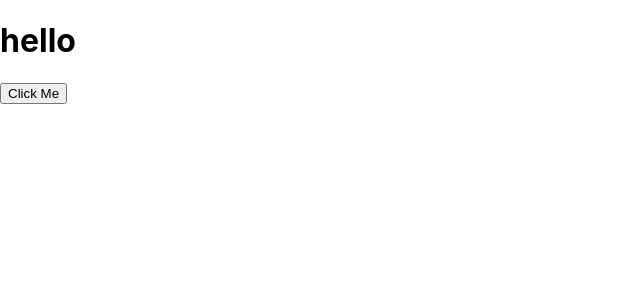
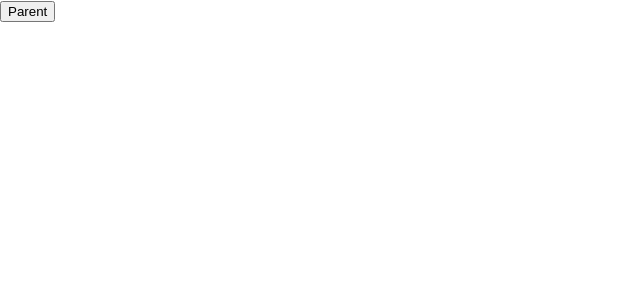
Before and after one commit to aniketstiwari/react_practice, a React (Create React App) app: page / in a window 1280 px wide. Shown: the top 300 px of the page, without its empty margins (0-640 px from the left). Built offline with nearby package versions, Linux system fonts and the light colour scheme.

Commit message:
Pass method as props from child to parent

```diff
--- a/src/App.js
+++ b/src/App.js
@@ -3,6 +3,7 @@ import Counter from './Counter';
 import EventBind from './EventBind';
 import Greet from './Greet';
 import Welcome from './Welcome';
+import ParentComponent from './ParentComponent';
 
 function App() {
   return (
@@ -10,7 +11,8 @@ function App() {
       { /*<Counter/> */ }
       {/* <Greet name="aniket" movie="inception"/> */}
       {/* <Welcome name="aniket" movie="inception"/> */}
-      <EventBind />
+      {/* <EventBind /> */}
+      <ParentComponent/>
     </>
   );
 }
--- /dev/null
+++ b/src/ChildComponent.jsx
@@ -0,0 +1,17 @@
+import { render } from '@testing-library/react';
+import React from 'react';
+
+function ChildComponent(props) {
+    return(
+        <div>
+            {/* If you just want to parent class method you can directly call
+             the prop with () */}
+            {/* <button onClick={props.handler}>Parent</button> */}
+            {/* But if you want to call a parent method with arguments you need to use
+            arrow function */}
+            { <button onClick={() => props.handler('child')}>Parent</button> }
+        </div>
+    )
+}
+
+export default ChildComponent;
--- /dev/null
+++ b/src/ParentComponent.jsx
@@ -0,0 +1,27 @@
+import React, { Component } from 'react';
+import ChildComponent from './ChildComponent';
+
+class ParentComponent extends Component {
+    constructor(props) {
+        super(props)
+        this.state = {
+            name: 'Parent'
+        }
+        this.parentMethod = this.parentMethod.bind(this);
+    }
+
+    parentMethod(str) {
+        console.log(`Hellow ${this.state.name} ${str}`)
+    }
+
+
+    render() {
+        return(
+            <>
+                <ChildComponent handler={this.parentMethod}/>
+            </>
+        )
+    }
+}
+
+export default ParentComponent;
```
